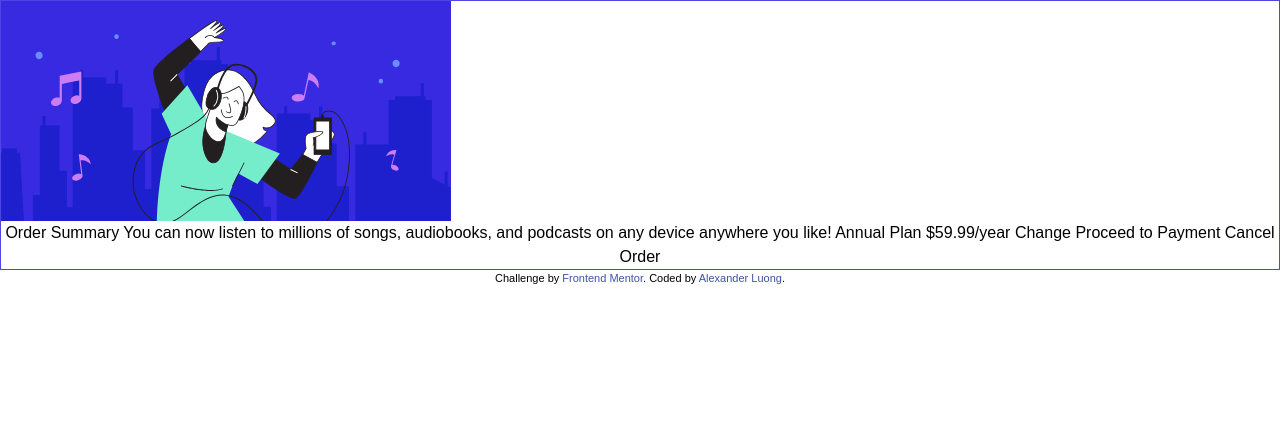
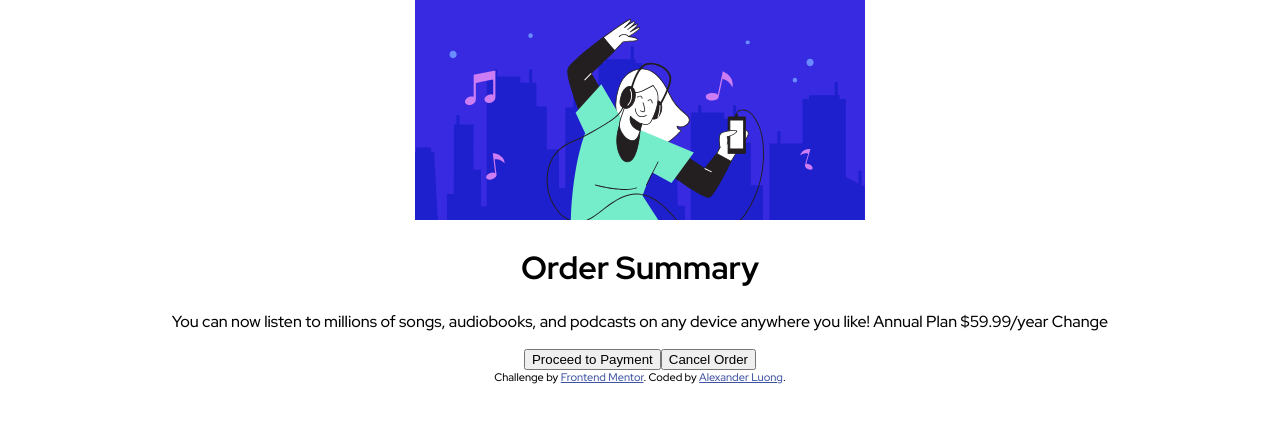
Before and after one commit to alexanderluong/order-summary-component-react, a React (Create React App) app: page / in a window 1280 px wide. Shown: the top 422 px of the page. Built offline with nearby package versions, Linux system fonts and the light colour scheme.

Commit message:
Remove tailwind css

```diff
--- a/package.json
+++ b/package.json
@@ -38,7 +38,6 @@
   "devDependencies": {
     "autoprefixer": "^10.4.0",
     "postcss": "^8.4.4",
-    "tailwindcss": "^3.0.0",
     "webpack": "^5.65.0",
     "webpack-cli": "^4.9.1"
   }
--- a/postcss.config.js
+++ /dev/null
@@ -1,6 +0,0 @@
-module.exports = {
-  plugins: {
-    tailwindcss: {},
-    autoprefixer: {},
-  },
-}
--- /dev/null
+++ b/src/components/Button/Button.js
@@ -0,0 +1,5 @@
+const Button = ({ children }) => {
+  return <button type='button'>{children}</button>;
+};
+
+export default Button;
--- a/src/components/OrderSummaryCard/OrderSummaryCard.js
+++ b/src/components/OrderSummaryCard/OrderSummaryCard.js
@@ -1,12 +1,19 @@
 import { ReactComponent as HeroImage } from '../../assets/svg/illustration-hero.svg';
-
+import styles from './OrderSummaryCard.module.css';
+import Button from '../Button/Button';
 const OrderSummaryCard = () => {
   return (
-    <div className='border border-indigo-600'>
-      <HeroImage />
-      Order Summary You can now listen to millions of songs, audiobooks, and
-      podcasts on any device anywhere you like! Annual Plan $59.99/year Change
-      Proceed to Payment Cancel Order
+    <div>
+      <div>
+        <HeroImage />
+      </div>
+      <p>
+        <h1>Order Summary</h1>
+        You can now listen to millions of songs, audiobooks, and podcasts on any
+        device anywhere you like! Annual Plan $59.99/year Change
+      </p>
+      <Button>Proceed to Payment</Button>
+      <Button>Cancel Order</Button>
     </div>
   );
 };
--- a/src/index.css
+++ b/src/index.css
@@ -1,12 +1,9 @@
-@tailwind base;
-@tailwind components;
-@tailwind utilities;
-
 @import url('https://fonts.googleapis.com/css2?family=Red+Hat+Display:wght@500;700;900&display=swap');
 
 body {
   margin: 0;
   font-family: 'Red Hat Display', sans-serif;
+  font-size: 16px;
   -webkit-font-smoothing: antialiased;
   -moz-osx-font-smoothing: grayscale;
 }
--- a/tailwind.config.js
+++ /dev/null
@@ -1,7 +0,0 @@
-module.exports = {
-  content: ['./src/**/*.{js,jsx}'],
-  theme: {
-    extend: {},
-  },
-  plugins: [],
-};
```
Also changed, not shown: src/components/OrderSummaryCard/OrderSummaryCard.module.css (added), 1 other file (tests, documents, lock files or other folders).
